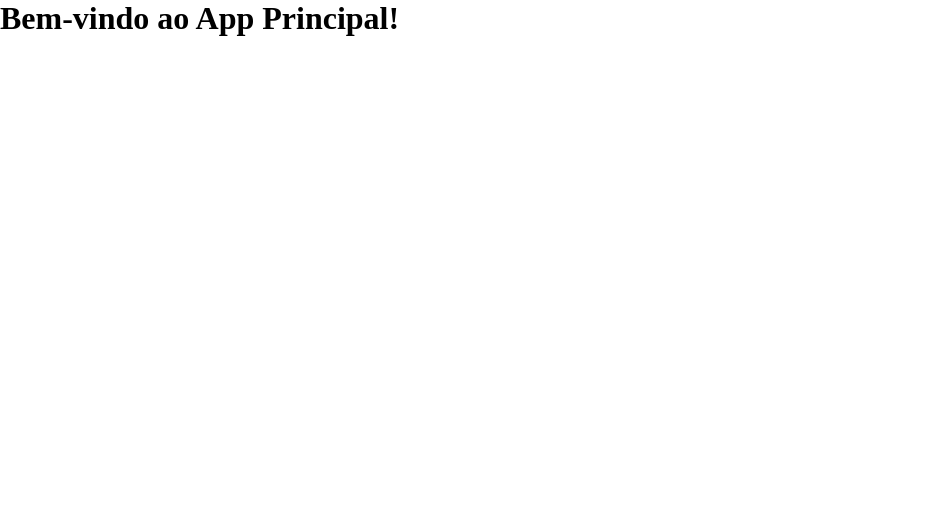
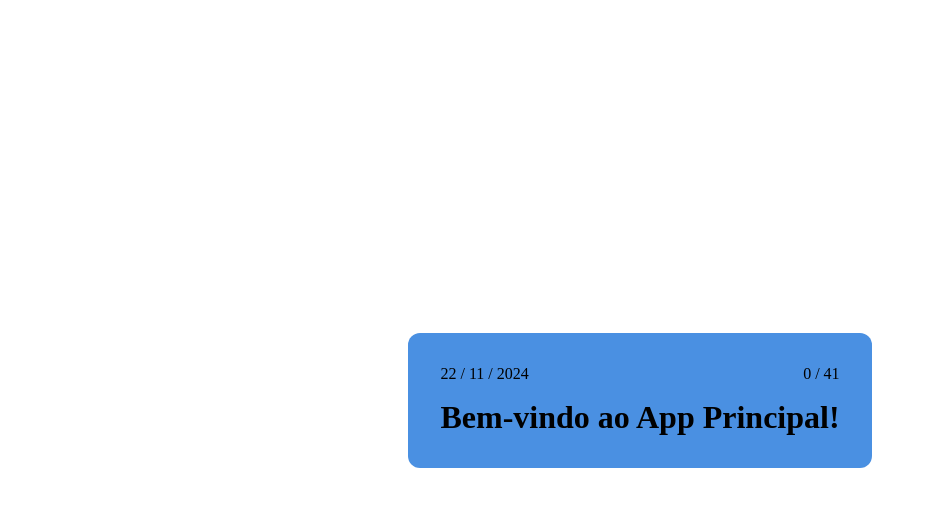
Before and after one commit to 7alexandree7/crud_users-full-stack, a React (Vite) app in the folder web/: page / in a window 1280 px wide. Shown: the top 506 px of the page, without its empty margins (0-935 px from the left). Built offline with nearby package versions, Linux system fonts and the light colour scheme.

Commit message:
refatorando o date

```diff
--- a/web/src/App.css
+++ b/web/src/App.css
@@ -3,3 +3,10 @@
   padding: 0;
   box-sizing: border-box;
 }
+
+.main {
+  height: 100vh;
+  display: flex;
+  justify-content: center;
+  align-items: center;
+}
--- a/web/src/App.tsx
+++ b/web/src/App.tsx
@@ -1,14 +1,28 @@
 import ChangeTitle from "./components/ChangeTitle/ChangeTitle";
 import ChangeFavicon from "./components/ChangeFavicon/ChangeFavicon";
-import './App.css'
+import './App.css';
+import Date from "./components/Date/Date";
 
 const App: React.FC = () => {
 
   return (
-    <div>
+    <div className="main">
       <ChangeFavicon />
       <ChangeTitle />
+
+      <div style={{
+        backgroundColor: '#4A90E2',
+        padding: '2rem',
+        display: 'flex',
+        flexDirection: 'column',
+        borderRadius: '12px'
+      }}>
+        <div className="headerCard" style={{width: '100%'}}>
+          <Date/>
+        </div>
+
       <h1>Bem-vindo ao App Principal!</h1>
+      </div>
     </div>
   );
 };
--- /dev/null
+++ b/web/src/components/Date/Date.tsx
@@ -0,0 +1,23 @@
+function Date() {
+  const date = new globalThis.Date();
+
+  return (
+    <div
+      style={{
+        display: "flex",
+        justifyContent: "space-between",
+        marginBottom: "1rem",
+      }}
+    >
+      <p>
+        {" "}
+        {date.getDate()} / {date.getMonth() + 1} / {date.getFullYear()}{" "}
+      </p>
+      <p>
+        {date.getHours()} / {date.getMinutes()}{" "}
+      </p>
+    </div>
+  );
+}
+
+export default Date;
```
